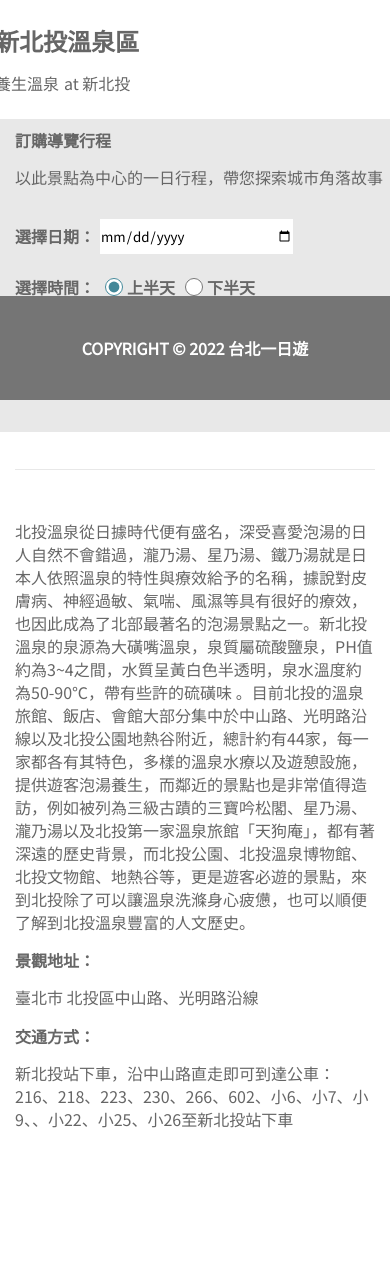
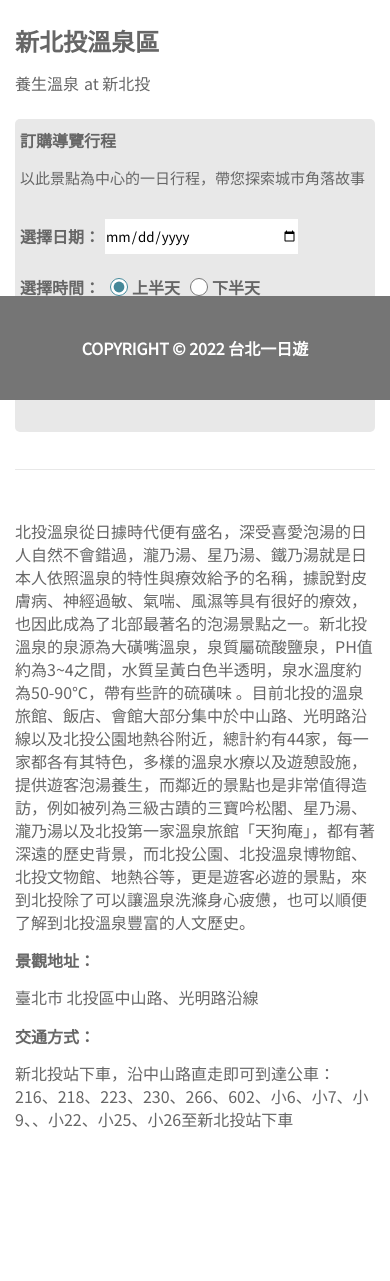
Before and after one commit to SweiiHuang/WH_HW_S2, a Flask app: page /attraction/1 in a window 390 px wide; the page is wider, and only the part inside the window is pictured. Shown: the part 444-1725 px from the top of that part. Run offline with Flask 2, Linux system fonts and the light colour scheme; data comes from the database, SQL or seed files in the repository.

Commit message:
Refactor: css layout exceed screen in small devices.

```diff
--- a/static/css/attraction.css
+++ b/static/css/attraction.css
@@ -8,10 +8,6 @@
     font-family: 'Noto Sans TC', sans-serif;
 }
 
-body {
-    overflow-y: scroll;
-    overflow-x: hidden;
-}
 
 
 .topBox {
@@ -514,26 +510,60 @@
 
 @media(max-width:600px) {
     .slideshow-container {
-        width: 460px;
+        width: 380px;
     }
 
-
-
-
     .sectionRight {
-        width: 400px;
+        width: 360px;
         justify-content: center;
     }
 
+    .bookTitle {
+        margin-left: 5px;
+    }
+
+    .bookSubTitle {
+        margin-left: 5px;
+        font-size: 15px;
+    }
+
+    .selectDay {
+        margin-left: 5px;
+    }
+
+    .selectDay {
+        margin-left: 5px;
+    }
+
+    .bookBtn {
+        margin-left: 5px;
+    }
+
+    .charge {
+        margin-left: 5px;
+    }
+
+    .selectTime {
+        margin-left: 5px;
+    }
+
     .spotName {
-        width: 400px;
+        width: 360px;
     }
 
     .catMrt {
-        width: 400px;
+        width: 360px;
     }
 
     .bookTourArea {
-        width: 400px;
+        width: 360px;
+    }
+
+    .bookTitle {
+        width: 360px;
+    }
+
+    .bookSubTitle {
+        width: 360px;
     }
 }
```
Also changed, not shown: static/css/index.css (+44 -5 lines).
